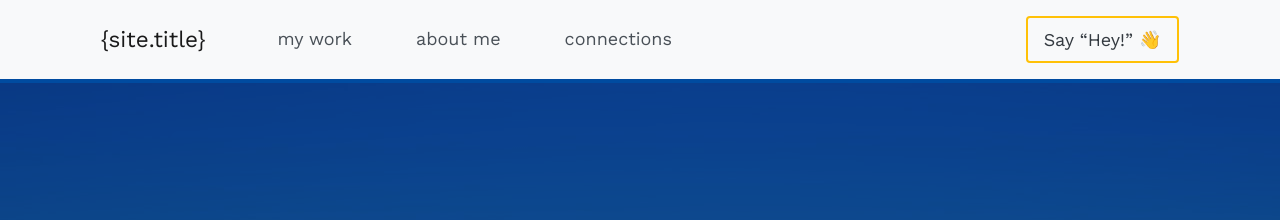
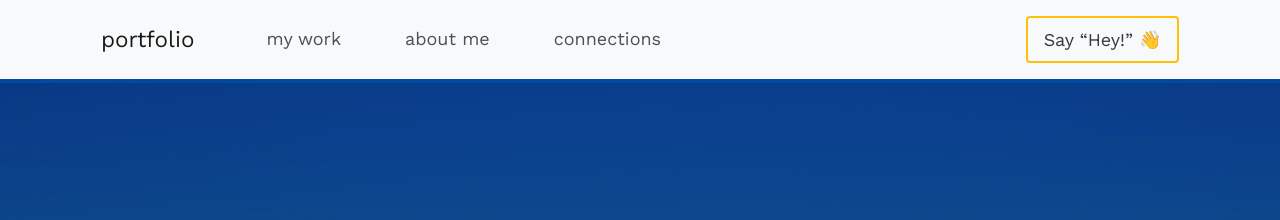
Before and after one commit to pglevy/portfolio, a Jekyll site: the page built from index.md, in a window 1280 px wide and 900 px high. Shown: the top 220 px of the window. Built offline with Jekyll 4.4.1, drawn with Linux system fonts in a browser that asks for light colours; comment, search, counter and statistics services are not loaded.

Commit message:
Brackets

```diff
--- a/_includes/nav.html
+++ b/_includes/nav.html
@@ -1,7 +1,7 @@
 <div class="bg-light py-2">
   <div class="container">
     <nav class="navbar navbar-expand-lg navbar-light bg-light">
-      <a class="navbar-brand text-decoration-none" href="{{site.baseurl}}">{site.title}</a>
+      <a class="navbar-brand text-decoration-none" href="{{site.baseurl}}">{{site.title}}</a>
       <button class="navbar-toggler" type="button" data-toggle="collapse" data-target="#navbarSupportedContent" aria-controls="navbarSupportedContent" aria-expanded="false" aria-label="Toggle navigation">
         <span class="navbar-toggler-icon"></span>
       </button>
```
